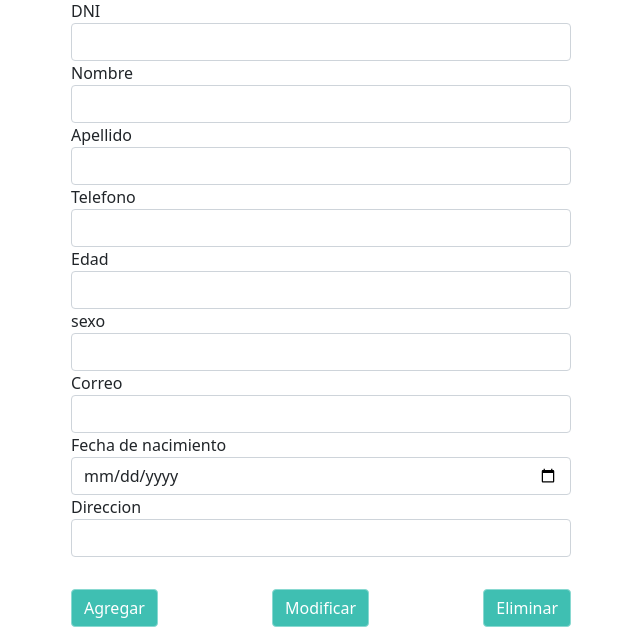
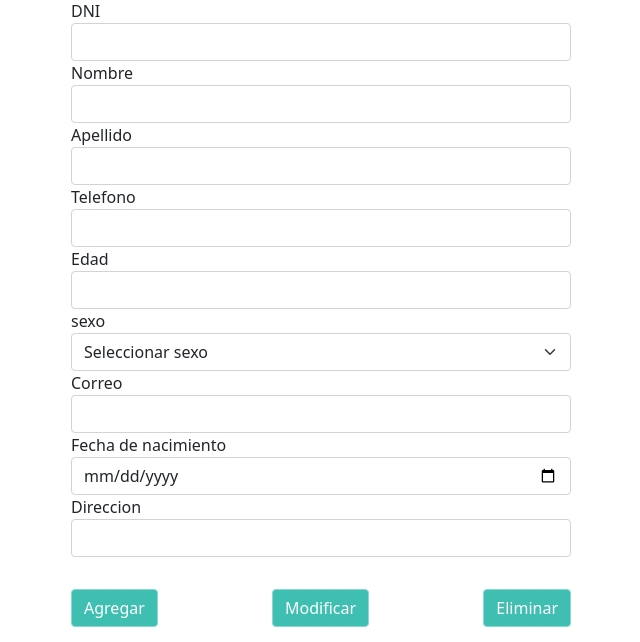
Before and after one commit to Erkc22trex/Citas_Medicas_V1_Grupo4, a PHP site: page /FormularioRecepcionista.php in a window 1280 px wide. Shown: the part 93-735 px from the top of the page, without its empty margins (319-959 px from the left). Run offline with PHP 8.4, Linux system fonts and the light colour scheme; some libraries are stand-ins or nearby versions.

Commit message:
Cambios .exe

```diff
--- a/php/estadisticas/estadisticas.php
+++ b/php/estadisticas/estadisticas.php
@@ -17,6 +17,7 @@ $conn = new ConexionDB('localhost', 'root', '', 'gestion_de_citas');
     <script src="https://code.jquery.com/jquery-3.6.0.min.js"></script>
     <script type="text/javascript" src="https://www.gstatic.com/charts/loader.js"></script>
     <link rel="stylesheet" href="../styles/styles.css">
+
     <script type="text/javascript">
         google.charts.load('current', {
             'packages': ['corechart']
--- a/php/login/login.php
+++ b/php/login/login.php
@@ -21,7 +21,7 @@ $usr = new Usuario();
     <main class="d-flex flex-column">
 
         <div class="d-flex justify-content-center align-items-center">
-            <img src="../styles/logo.jpeg" class="" alt="logo citas" style="width: 200px; height: 200px;">
+            <img src="Citas_Medicas_V1_Grupo4/php/styles/logo.jpeg" class="" alt="logo citas" style="width: 200px; height: 200px;">
         </div>
 
         <form class="d-flex flex-column justify-content-center align-items-center">
@@ -62,7 +62,7 @@ $usr = new Usuario();
                     localStorage.setItem('correo', jsonData.correo);
                     localStorage.setItem('rol', jsonData.rol);
                     localStorage.setItem('id_persona', jsonData.id_persona);
-                    window.location.href = '../MenuPrincipal.php';
+                    window.location.href = 'Citas_Medicas_V1_Grupo4/php/MenuPrincipal.php';
                 </script>";
             exit();
         } else {
--- a/php/recepcionistas/FormularioRecepcionista.php
+++ b/php/recepcionistas/FormularioRecepcionista.php
@@ -43,7 +43,11 @@ $recp = new Recepcionista();
                 <input type="number" class="form-control" id="edad" name="edad" value="<?php echo isset($_GET['edad']) ? $_GET['edad'] : ''; ?>">
 
                 <label for="sexo">sexo</label>
-                <input type="text" class="form-control" id="sexo" name="sexo" value="<?php echo isset($_GET['sexo']) ? $_GET['sexo'] : ''; ?>">
+                <select class="form-select" id="sexo" name="sexo" aria-label="Default select example">
+                    <option <?php echo (!isset($_GET['sexo']) || $_GET['sexo'] === 'Seleccionar sexo') ? 'selected' : ''; ?>>Seleccionar sexo</option>
+                    <option value="M" <?php echo (isset($_GET['sexo']) && $_GET['sexo'] === 'M') ? 'selected' : ''; ?>>Masculino</option>
+                    <option value="F" <?php echo (isset($_GET['sexo']) && $_GET['sexo'] === 'F') ? 'selected' : ''; ?>>Femenino</option>
+                </select>
 
                 <label for="correo">Correo</label>
                 <input type="text" class="form-control" id="correo" name="correo" value="<?php echo isset($_GET['correo']) ? $_GET['correo'] : ''; ?>">
```
Also changed, not shown: php/login/db.php (added, +10 -0 lines).
